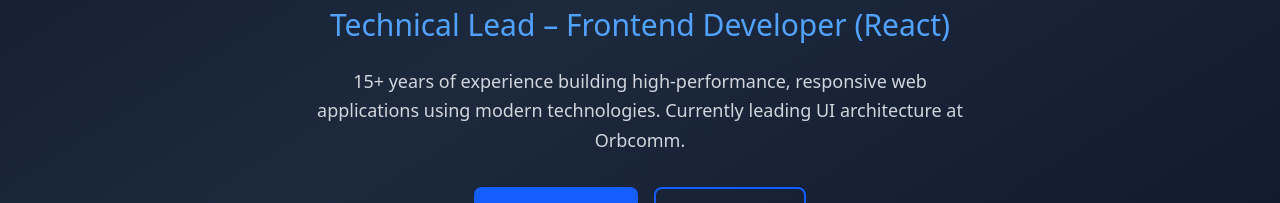
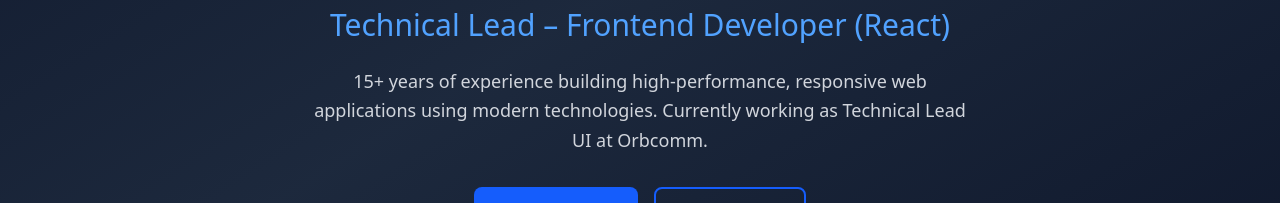
Before and after one commit to nivedh-cloud/jeevan-resume, a React (Vite) app: page / in a window 1280 px wide. Shown: the part 426-629 px from the top of the page. Built offline with nearby package versions, Linux system fonts and the light colour scheme.

Commit message:
added favicon image

```diff
--- a/index.html
+++ b/index.html
@@ -2,7 +2,7 @@
 <html lang="en">
   <head>
     <meta charset="UTF-8" />
-    <link rel="icon" href="/jeevan-img.jpeg" />
+    <link rel="icon" href="/jeevan-img-fevicon.jpeg" />
     <meta name="viewport" content="width=device-width, initial-scale=1.0" />
     <title>interactive-resume</title>
   </head>
--- a/package.json
+++ b/package.json
@@ -13,7 +13,8 @@
     "framer-motion": "^12.34.0",
     "lucide-react": "^0.563.0",
     "react": "^19.2.0",
-    "react-dom": "^19.2.0"
+    "react-dom": "^19.2.0",
+    "sharp": "^0.34.5"
   },
   "devDependencies": {
     "@eslint/js": "^9.39.1",
--- a/src/components/Hero.tsx
+++ b/src/components/Hero.tsx
@@ -49,7 +49,7 @@ export const Hero = () => {
         </motion.p>
 
         <motion.p variants={itemVariants} className="text-lg text-gray-300 mb-8 max-w-2xl mx-auto leading-relaxed">
-          15+ years of experience building high-performance, responsive web applications using modern technologies. Currently leading UI architecture at Orbcomm.
+          15+ years of experience building high-performance, responsive web applications using modern technologies. Currently working as Technical Lead UI at Orbcomm.
         </motion.p>
 
         <motion.div variants={itemVariants} className="flex gap-4 justify-center flex-wrap mb-12">
```
Also changed, not shown: public/jeevan-img-fevicon.jpeg (added), 1 other file (tests, documents, lock files or other folders).
